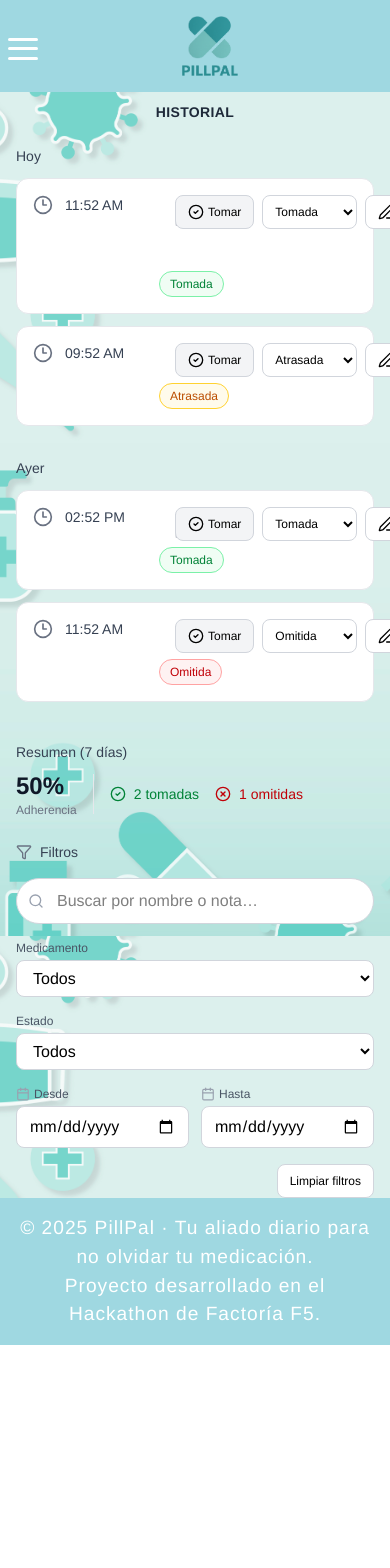
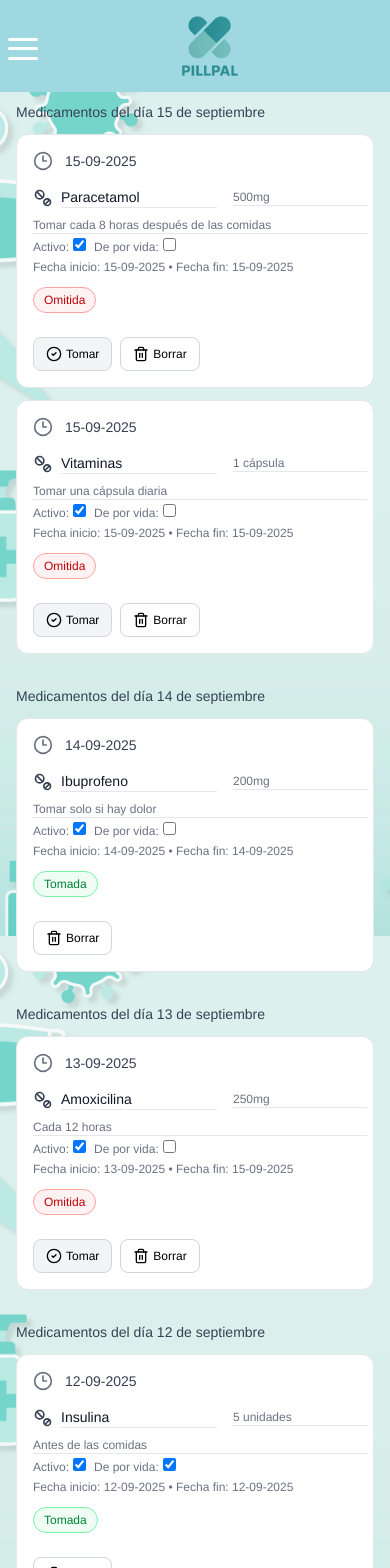
Before and after one commit to PillPal-FullStack/PillPal-Front, a React (Vite) app: page /history in a window 390 px wide. Shown: the top 1568 px of the page. Before the commit the page ends 1345 px from the top, so only its background shows below. Built offline with nearby package versions, Linux system fonts and the light colour scheme.

Commit message:
feat: user medication history

```diff
--- a/src/pages/History.jsx
+++ b/src/pages/History.jsx
@@ -1,4 +1,4 @@
-import React, { useEffect, useMemo, useState } from "react";
+import React, { useMemo, useState } from "react";
 import {
   Search,
   Filter,
@@ -6,410 +6,336 @@
   Clock3,
   CheckCircle2,
   XCircle,
-  AlertTriangle,
-  PauseCircle,
   Edit3,
   Trash2,
-  Pill,
-  Square,
-  Syringe,
-  Droplets,
-  Beaker,
-  Wind,
-  MoreHorizontal,
 } from "lucide-react";
+import { TbPills } from "react-icons/tb";
 
-/**
- * Historial de Medicamentos
- * --------------------------------------------------
- * - Estilos alineados con tu app (Tailwind, inputs con borde gris y fondo blanco).
- * - Sin contenedores con tarjeta/fondo extra: solo contenido centrado.
- * - Dos columnas en desktop: izquierda listado; derecha filtros/resumen.
- * - En móvil: una columna.
- * - Datos mockeados y funciones stub para remplazar por API real.
- */
-
-// === Tipos de estado y utilidades ===
+// === Tipos de estado ===
 const STATUS = {
   taken: { label: "Tomada", className: "bg-green-50 text-green-700 border-green-300" },
   missed: { label: "Omitida", className: "bg-red-50 text-red-700 border-red-300" },
-  late: { label: "Atrasada", className: "bg-amber-50 text-amber-700 border-amber-300" },
-  snoozed: { label: "Pospuesta", className: "bg-sky-50 text-sky-700 border-sky-300" },
-  partial: { label: "Parcial", className: "bg-violet-50 text-violet-700 border-violet-300" },
 };
 
-const FORM_ICONS = {
-  capsule: Pill,
-  pill: Square,
-  injection: Syringe,
-  spray: Wind,
-  drop: Droplets,
-  syrup: Beaker,
-  other: MoreHorizontal,
-};
-
-// === Mock de datos (remplaza por tu API) ===
+// === Mock actualizado con varios días ===
 const MOCK_EVENTS = [
   {
-    id: "evt_1",
-    medicationId: "med_1",
-    medicationName: "Ibuprofeno",
-    form: "pill",
-    amount: 1,
-    unit: "pastilla",
-    scheduledAt: new Date().toISOString(),
-    takenAt: new Date().toISOString(),
-    status: "taken",
-    notes: "Con comida",
+    id: 1,
+    name: "Paracetamol",
+    description: "Tomar cada 8 horas después de las comidas",
+    dosage: "500mg",
+    taken: false,
+    active: true,
+    lifetime: false,
+    startDate: "2025-09-15",
+    endDate: "2025-09-15",
   },
   {
-    id: "evt_2",
-    medicationId: "med_2",
-    medicationName: "Amoxicilina",
-    form: "capsule",
-    amount: 1,
-    unit: "cápsula",
-    scheduledAt: new Date(Date.now() - 2 * 60 * 60 * 1000).toISOString(),
-    status: "late",
-    notes: "",
+    id: 2,
+    name: "Ibuprofeno",
+    description: "Tomar solo si hay dolor",
+    dosage: "200mg",
+    taken: true,
+    active: true,
+    lifetime: false,
+    startDate: "2025-09-14",
+    endDate: "2025-09-14",
   },
   {
-    id: "evt_3",
-    medicationId: "med_3",
-    medicationName: "Insulina",
-    form: "injection",
-    amount: 5,
-    unit: "unidades",
-    scheduledAt: new Date(Date.now() - 24 * 60 * 60 * 1000).toISOString(),
-    status: "missed",
+    id: 3,
+    name: "Amoxicilina",
+    description: "Cada 12 horas",
+    dosage: "250mg",
+    taken: false,
+    active: true,
+    lifetime: false,
+    startDate: "2025-09-13",
+    endDate: "2025-09-15",
   },
   {
-    id: "evt_4",
-    medicationId: "med_1",
-    medicationName: "Ibuprofeno",
-    form: "pill",
-    amount: 1,
-    unit: "pastilla",
-    scheduledAt: new Date(Date.now() - 24 * 60 * 60 * 1000 + 3 * 60 * 60 * 1000).toISOString(),
-    status: "taken",
+    id: 4,
+    name: "Insulina",
+    description: "Antes de las comidas",
+    dosage: "5 unidades",
+    taken: true,
+    active: true,
+    lifetime: true,
+    startDate: "2025-09-12",
+    endDate: "2025-09-12",
+  },
+  {
+    id: 5,
+    name: "Vitaminas",
+    description: "Tomar una cápsula diaria",
+    dosage: "1 cápsula",
+    taken: false,
+    active: true,
+    lifetime: false,
+    startDate: "2025-09-15",
+    endDate: "2025-09-15",
   },
 ];
 
-// === Utils de fechas ===
-const toISODate = (d) => new Date(d).toISOString().slice(0, 10); // YYYY-MM-DD
-const fmtTime = (d) => new Date(d).toLocaleTimeString([], { hour: "2-digit", minute: "2-digit" });
-const fmtHumanDate = (iso) => {
-  const d = new Date(iso);
-  const hoy = new Date();
-  const ayer = new Date();
-  ayer.setDate(hoy.getDate() - 1);
-  const isoKey = toISODate(d);
-  if (isoKey === toISODate(hoy)) return "Hoy";
-  if (isoKey === toISODate(ayer)) return "Ayer";
-  return d.toLocaleDateString([], { weekday: "long", day: "2-digit", month: "short" });
+// Fechas en formato día-mes-año
+const fmtDate = (d) => {
+  const date = new Date(d);
+  const day = String(date.getDate()).padStart(2, "0");
+  const month = String(date.getMonth() + 1).padStart(2, "0");
+  const year = date.getFullYear();
+  return `${day}-${month}-${year}`;
 };
 
+const fmtHumanDateText = (iso) => {
+  const d = new Date(iso);
+  const day = d.getDate();
+  const monthNames = [
+    "enero", "febrero", "marzo", "abril", "mayo", "junio",
+    "julio", "agosto", "septiembre", "octubre", "noviembre", "diciembre"
+  ];
+  const month = monthNames[d.getMonth()];
+  return `Medicamentos del día ${day} de ${month}`;
+};
+
+
 export default function History() {
-  // Estado de datos (remplazar por fetch a tu API)
   const [events, setEvents] = useState(MOCK_EVENTS);
-  const [loading, setLoading] = useState(false);
+  const [filters, setFilters] = useState({
+    query: "",
+    dosage: "",
+    description: "",
+    active: "",
+    lifetime: "",
+    status: "",
+    from: "",
+    to: "",
+  });
 
-  // Filtros
-  const [query, setQuery] = useState("");
-  const [status, setStatus] = useState(""); // "taken" | "missed" | ...
-  const [medication, setMedication] = useState("");
-  const [from, setFrom] = useState(""); // YYYY-MM-DD
-  const [to, setTo] = useState("");
+  const updateFilter = (key, value) => setFilters((prev) => ({ ...prev, [key]: value }));
 
-  // === Stubs API ===
-  // Ejemplo de cómo conectar con tu backend más adelante
-  // useEffect(() => {
-  //   setLoading(true);
-  //   fetch(`/api/history?from=${from}&to=${to}&q=${query}&status=${status}&med=${medication}`)
-  //     .then((r) => r.json())
-  //     .then((data) => setEvents(data))
-  //     .catch((e) => console.error(e))
-  //     .finally(() => setLoading(false));
-  // }, [from, to, query, status, medication]);
-
-  const uniqueMeds = useMemo(() => {
-    const set = new Set(events.map((e) => e.medicationName));
-    return Array.from(set).sort();
-  }, [events]);
-
-  // Filtro local (reemplaza por tu query en BD)
+  // Filtrado avanzado
   const filtered = useMemo(() => {
     return events
-      .filter((e) => (status ? e.status === status : true))
-      .filter((e) => (medication ? e.medicationName === medication : true))
-      .filter((e) => (from ? toISODate(e.scheduledAt) >= from : true))
-      .filter((e) => (to ? toISODate(e.scheduledAt) <= to : true))
-      .filter((e) =>
-        query
-          ? `${e.medicationName} ${e.notes ?? ""} ${e.unit}`
-              .toLowerCase()
-              .includes(query.toLowerCase())
-          : true
-      )
-      .sort((a, b) => new Date(b.scheduledAt) - new Date(a.scheduledAt));
-  }, [events, status, medication, from, to, query]);
+      .filter((e) => (filters.query ? e.name.toLowerCase().includes(filters.query.toLowerCase()) : true))
+      .filter((e) => (filters.dosage ? e.dosage.toLowerCase().includes(filters.dosage.toLowerCase()) : true))
+      .filter((e) => (filters.description ? e.description.toLowerCase().includes(filters.description.toLowerCase()) : true))
+      .filter((e) => (filters.active ? e.active === (filters.active === "true") : true))
+      .filter((e) => (filters.lifetime ? e.lifetime === (filters.lifetime === "true") : true))
+      .filter((e) => (filters.status ? (e.taken ? "taken" : "missed") === filters.status : true))
+      .filter((e) => (filters.from ? new Date(e.startDate) >= new Date(filters.from) : true))
+      .filter((e) => (filters.to ? new Date(e.endDate) <= new Date(filters.to) : true))
+      .sort((a, b) => new Date(b.startDate) - new Date(a.startDate));
+  }, [events, filters]);
 
-  // Agrupar por día
+  const markTaken = (id) =>
+    setEvents((prev) =>
+      prev.map((e) => (e.id === id ? { ...e, taken: true } : e))
+    );
+
+  const deleteEvent = (id) =>
+    setEvents((prev) => prev.filter((e) => e.id !== id));
+
+  const handleEdit = (id, field, value) =>
+    setEvents((prev) =>
+      prev.map((e) => (e.id === id ? { ...e, [field]: value } : e))
+    );
+
+  // Agrupar por fecha
   const grouped = useMemo(() => {
     const map = new Map();
     for (const e of filtered) {
-      const key = toISODate(e.scheduledAt);
+      const key = e.startDate;
       if (!map.has(key)) map.set(key, []);
       map.get(key).push(e);
     }
-    // ordenar cada grupo por hora desc
-    for (const arr of map.values()) {
-      arr.sort((a, b) => new Date(b.scheduledAt) - new Date(a.scheduledAt));
-    }
-    // devolver array ordenado por fecha desc
     return Array.from(map.entries())
       .sort((a, b) => (a[0] < b[0] ? 1 : -1))
       .map(([dateKey, items]) => ({ dateKey, items }));
   }, [filtered]);
 
-  // Acciones (stubs locales -> cambia por API)
-  const updateEvent = (id, patch) => {
-    // Aquí harías: await fetch(`/api/history/${id}`, { method: 'PATCH', body: JSON.stringify(patch) })
-    setEvents((prev) => prev.map((e) => (e.id === id ? { ...e, ...patch } : e)));
-  };
-
-  const markTakenNow = (id) => {
-    updateEvent(id, { status: "taken", takenAt: new Date().toISOString() });
-  };
-
-  const deleteEvent = (id) => {
-    // Aquí harías DELETE a tu API
-    setEvents((prev) => prev.filter((e) => e.id !== id));
-  };
-
-  // Métricas simples (últimos 7 días)
-  const metrics = useMemo(() => {
-    const sevenDaysAgo = new Date();
-    sevenDaysAgo.setDate(sevenDaysAgo.getDate() - 7);
-    const recent = events.filter((e) => new Date(e.scheduledAt) >= sevenDaysAgo);
-    const total = recent.length || 1;
-    const taken = recent.filter((e) => e.status === "taken").length;
-    const missed = recent.filter((e) => e.status === "missed").length;
-    const adherence = Math.round((taken / total) * 100);
-    return { adherence, taken, missed };
-  }, [events]);
-
   return (
     <div className="px-4 overflow-x-hidden">
-      {/* Título */}
-      <h1 className="text-center text-gray-800 font-semibold tracking-wide uppercase text-sm mb-6">
-        Historial
-      </h1>
-
-      {/* Layout responsive: filtros/resumen (derecha en md+) y lista (izquierda) */}
-      <div className="grid grid-cols-1 md:grid-cols-12 gap-10 mx-auto w-full max-w-[1000px]">
-        {/* Columna izquierda: LISTA */}
-        <section className="md:col-span-7 space-y-8">
-          {loading && (
-            <p className="text-sm text-gray-500">Cargando historial…</p>
-          )}
-
-          {!loading && grouped.length === 0 && (
+      <div className="grid grid-cols-1 md:grid-cols-12 gap-10 mx-auto w-full max-w-[1200px]">
+        {/* Columna izquierda - Historial */}
+        <section className="md:col-span-8 space-y-8">
+          {filtered.length === 0 && (
             <p className="text-sm text-gray-500">No hay registros con esos filtros.</p>
           )}
-
           {grouped.map(({ dateKey, items }) => (
             <div key={dateKey} className="space-y-3">
-              <h2 className="text-sm font-medium text-gray-700">
-                {fmtHumanDate(dateKey)}
-              </h2>
+              <h2 className="text-sm font-medium text-gray-700">{fmtHumanDateText(dateKey)}</h2>
               <ul className="space-y-3">
-                {items.map((e) => {
-                  const Icon = FORM_ICONS[e.form] ?? Pill;
-                  const st = STATUS[e.status];
-                  return (
-                    <li
-                      key={e.id}
-                      className="w-full border border-gray-200 rounded-xl bg-white p-4 flex items-start gap-4"
+                {items.map((e) => (
+                  <li key={e.id} className="border border-gray-200 rounded-xl bg-white p-4 flex flex-col md:flex-row items-start gap-4">
+                    <div className="flex items-center gap-3 min-w-[140px]">
+                      <Clock3 className="h-5 w-5 text-gray-500" />
+                      <span className="text-sm text-gray-700 font-medium">{fmtDate(e.startDate)}</span>
+                    </div>
+
+                    <div className="flex-1 min-w-0 space-y-1">
+                      <div className="flex items-center gap-2 mb-1">
+                        <TbPills className="h-5 w-5 text-gray-700" />
+                        <input
+                          type="text"
+                          value={e.name}
+                          onChange={(ev) => handleEdit(e.id, "name", ev.target.value)}
+                          className="text-sm sm:text-base text-gray-900 font-medium truncate border-b border-gray-200"
+                        />
+                        <input
+                          type="text"
+                          value={e.dosage}
+                          onChange={(ev) => handleEdit(e.id, "dosage", ev.target.value)}
+                          className="text-xs text-gray-500 border-b border-gray-200 ml-2"
+                        />
+                      </div>
+                      <input
+                        type="text"
+                        value={e.description}
+                        onChange={(ev) => handleEdit(e.id, "description", ev.target.value)}
+                        className="text-xs text-gray-500 mb-1 w-full border-b border-gray-200"
+                      />
+                      <div className="flex items-center gap-2 text-xs text-gray-500">
+                        <label>
+                          Activo:
+                          <input
+                            type="checkbox"
+                            checked={e.active}
+                            onChange={(ev) => handleEdit(e.id, "active", ev.target.checked)}
+                            className="ml-1"
+                          />
+                        </label>
+                        <label>
+                          De por vida:
+                          <input
+                            type="checkbox"
+                            checked={e.lifetime}
+                            onChange={(ev) => handleEdit(e.id, "lifetime", ev.target.checked)}
+                            className="ml-1"
+                          />
+                        </label>
+                      </div>
+                      <p className="text-xs text-gray-500">
+                        Fecha inicio: {fmtDate(e.startDate)} • Fecha fin: {fmtDate(e.endDate)}
+                      </p>
+                      <span
+                        className={`inline-block mt-2 text-xs px-2.5 py-1 rounded-full border ${e.taken ? STATUS.taken.className : STATUS.missed.className
+                          }`}
                       >
-                      {/* hora + icono */}
-                      <div className="flex items-center gap-3 min-w-[110px]">
-                        <Clock3 className="h-5 w-5 text-gray-500" />
-                        <span className="text-sm text-gray-700 font-medium">
-                          {fmtTime(e.scheduledAt)}
+                        {e.taken ? STATUS.taken.label : STATUS.missed.label}
                       </span>
                     </div>
 
-                      <div className="flex-1 min-w-0">
-                        <div className="flex items-center gap-2">
-                          <Icon className="h-5 w-5 text-gray-700" />
-                          <span className="text-sm sm:text-base text-gray-900 font-medium truncate">
-                            {e.medicationName}
-                          </span>
-                          <span className="text-xs text-gray-500">
-                            • {e.amount} {e.unit}
-                          </span>
-                        </div>
-                        {e.notes ? (
-                          <p className="text-xs text-gray-500 mt-1 line-clamp-2">{e.notes}</p>
-                        ) : null}
-                        {/* estado */}
-                        <span
-                          className={`inline-block mt-2 text-xs px-2.5 py-1 rounded-full border ${st?.className ?? "border-gray-300 bg-gray-100 text-gray-700"}`}
-                        >
-                          {st?.label ?? e.status}
-                        </span>
-                      </div>
-
-                      {/* acciones */}
-                      <div className="flex items-center gap-2">
+                    <div className="flex items-center gap-2 mt-2 md:mt-0">
+                      {!e.taken && (
                         <button
                           type="button"
-                          onClick={() => markTakenNow(e.id)}
+                          onClick={() => markTaken(e.id)}
                           className="inline-flex items-center gap-1 px-3 py-2 text-xs rounded-lg border border-gray-300 bg-gray-100 hover:border-gray-400"
-                          title="Marcar tomada ahora"
                         >
-                          <CheckCircle2 className="h-4 w-4" />
-                          Tomar
+                          <CheckCircle2 className="h-4 w-4" /> Tomar
                         </button>
-                        <label className="sr-only" htmlFor={`status-${e.id}`}>Cambiar estado</label>
-                        <select
-                          id={`status-${e.id}`}
-                          value={e.status}
-                          onChange={(ev) => updateEvent(e.id, { status: ev.target.value })}
-                          className="px-2 py-2 text-xs rounded-lg border border-gray-300 bg-white"
-                        >
-                          {Object.entries(STATUS).map(([key, v]) => (
-                            <option key={key} value={key}>{v.label}</option>
-                          ))}
-                        </select>
-                        <button
-                          type="button"
-                          onClick={() => updateEvent(e.id, { notes: prompt("Notas:", e.notes || "") || e.notes })}
-                          className="inline-flex items-center gap-1 px-3 py-2 text-xs rounded-lg border border-gray-300 bg-white hover:border-gray-400"
-                          title="Editar notas"
-                        >
-                          <Edit3 className="h-4 w-4" />
-                          Editar
-                        </button>
+                      )}
                       <button
                         type="button"
                         onClick={() => deleteEvent(e.id)}
                         className="inline-flex items-center gap-1 px-3 py-2 text-xs rounded-lg border border-gray-300 bg-white hover:border-red-400 hover:text-red-700"
-                          title="Eliminar registro"
                       >
-                          <Trash2 className="h-4 w-4" />
-                          Borrar
+                        <Trash2 className="h-4 w-4" /> Borrar
                       </button>
                     </div>
                   </li>
-                  );
-                })}
+                ))}
               </ul>
             </div>
           ))}
         </section>
 
-        {/* Columna derecha: FILTROS + RESUMEN */}
-        <aside className="md:col-span-5 space-y-6">
-          {/* Resumen */}
-          <div className="space-y-2">
-            <h3 className="text-sm font-medium text-gray-700">Resumen (7 días)</h3>
-            <div className="flex items-center gap-4">
-              <div className="flex flex-col">
-                <span className="text-2xl font-semibold text-gray-900">{metrics.adherence}%</span>
-                <span className="text-xs text-gray-500">Adherencia</span>
-              </div>
-              <div className="h-10 w-px bg-gray-200" />
-              <div className="flex items-center gap-2 text-green-700">
-                <CheckCircle2 className="h-4 w-4" />
-                <span className="text-sm">{metrics.taken} tomadas</span>
-              </div>
-              <div className="flex items-center gap-2 text-red-700">
-                <XCircle className="h-4 w-4" />
-                <span className="text-sm">{metrics.missed} omitidas</span>
-              </div>
-            </div>
-          </div>
-
-          {/* Filtros */}
+        {/* Columna derecha - Filtros */}
+        <aside className="md:col-span-4 space-y-6">
           <div className="space-y-4">
             <h3 className="text-sm font-medium text-gray-700 flex items-center gap-2">
               <Filter className="h-4 w-4 text-gray-500" /> Filtros
             </h3>
-            {/* Buscar */}
-            <div className="relative">
-              <Search className="absolute left-3 top-1/2 -translate-y-1/2 h-4 w-4 text-gray-400" />
+
+            <div className="grid grid-cols-1 gap-3">
               <input
                 type="text"
-                value={query}
-                onChange={(e) => setQuery(e.target.value)}
-                placeholder="Buscar por nombre o nota…"
-                className="w-full pl-10 pr-3 py-2.5 rounded-full border border-gray-300 bg-white"
+                value={filters.query}
+                onChange={(e) => updateFilter("query", e.target.value)}
+                placeholder="Nombre..."
+                className="w-full px-3 py-2 rounded-lg border border-gray-300 bg-white"
               />
-            </div>
-
-            {/* Medicamento */}
-            <div>
-              <label className="block text-xs font-medium text-gray-600 mb-1">Medicamento</label>
+              <input
+                type="text"
+                value={filters.dosage}
+                onChange={(e) => updateFilter("dosage", e.target.value)}
+                placeholder="Dosis..."
+                className="w-full px-3 py-2 rounded-lg border border-gray-300 bg-white"
+              />
+              <input
+                type="text"
+                value={filters.description}
+                onChange={(e) => updateFilter("description", e.target.value)}
+                placeholder="Descripción..."
+                className="w-full px-3 py-2 rounded-lg border border-gray-300 bg-white"
+              />
               <select
-                value={medication}
-                onChange={(e) => setMedication(e.target.value)}
+                value={filters.active}
+                onChange={(e) => updateFilter("active", e.target.value)}
                 className="w-full px-3 py-2 rounded-lg border border-gray-300 bg-white"
               >
-                <option value="">Todos</option>
-                {uniqueMeds.map((m) => (
-                  <option key={m} value={m}>{m}</option>
-                ))}
+                <option value="">Activo: Todos</option>
+                <option value="true">Sí</option>
+                <option value="false">No</option>
               </select>
-            </div>
-
-            {/* Estado */}
-            <div>
-              <label className="block text-xs font-medium text-gray-600 mb-1">Estado</label>
               <select
-                value={status}
-                onChange={(e) => setStatus(e.target.value)}
+                value={filters.lifetime}
+                onChange={(e) => updateFilter("lifetime", e.target.value)}
                 className="w-full px-3 py-2 rounded-lg border border-gray-300 bg-white"
               >
-                <option value="">Todos</option>
-                {Object.entries(STATUS).map(([key, v]) => (
-                  <option key={key} value={key}>{v.label}</option>
-                ))}
+                <option value="">De por vida: Todos</option>
+                <option value="true">Sí</option>
+                <option value="false">No</option>
               </select>
-            </div>
-
-            {/* Rango fechas */}
-            <div className="grid grid-cols-2 gap-3">
-              <div>
-                <label className="block text-xs font-medium text-gray-600 mb-1 flex items-center gap-1">
-                  <CalendarIcon className="h-3.5 w-3.5 text-gray-400" /> Desde
-                </label>
+              <select
+                value={filters.status}
+                onChange={(e) => updateFilter("status", e.target.value)}
+                className="w-full px-3 py-2 rounded-lg border border-gray-300 bg-white"
+              >
+                <option value="">Estado: Todos</option>
+                <option value="taken">Tomada</option>
+                <option value="missed">Omitida</option>
+              </select>
+              <div className="grid grid-cols-2 gap-2">
                 <input
                   type="date"
-                  value={from}
-                  onChange={(e) => setFrom(e.target.value)}
+                  value={filters.from}
+                  onChange={(e) => updateFilter("from", e.target.value)}
                   className="w-full px-3 py-2 rounded-lg border border-gray-300 bg-white"
                 />
-              </div>
-              <div>
-                <label className="block text-xs font-medium text-gray-600 mb-1 flex items-center gap-1">
-                  <CalendarIcon className="h-3.5 w-3.5 text-gray-400" /> Hasta
-                </label>
                 <input
                   type="date"
-                  value={to}
-                  onChange={(e) => setTo(e.target.value)}
+                  value={filters.to}
+                  onChange={(e) => updateFilter("to", e.target.value)}
                   className="w-full px-3 py-2 rounded-lg border border-gray-300 bg-white"
                 />
               </div>
             </div>
 
-            {/* Limpiar filtros */}
             <div className="flex justify-end">
               <button
                 type="button"
-                onClick={() => { setQuery(""); setMedication(""); setStatus(""); setFrom(""); setTo(""); }}
+                onClick={() =>
+                  setFilters({
+                    query: "",
+                    dosage: "",
+                    description: "",
+                    active: "",
+                    lifetime: "",
+                    status: "",
+                    from: "",
+                    to: "",
+                  })
+                }
                 className="text-xs px-3 py-2 rounded-lg border border-gray-300 bg-white hover:border-gray-400"
               >
                 Limpiar filtros
```
Also changed, not shown: src/pages/Profile.jsx (+16 -35 lines), src/pages/Profile.module.css (+0 -11 lines). Lines whose indentation alone changed are shown as unchanged.
